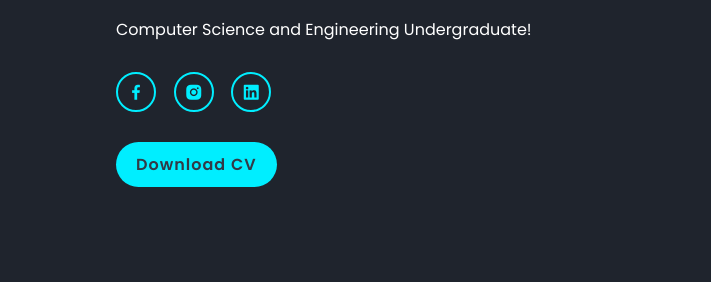
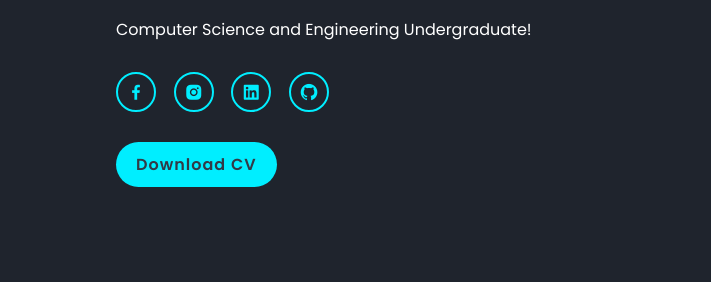
Before and after one commit to supratimpaul13/My-portfolio, a website: page index.html in a window 1280 px wide. Shown: the part 432-714 px from the top of the page, 0-711 px from the left. Drawn offline with nearby package versions, Linux system fonts and the light colour scheme.

Commit message:
added the github link

```diff
--- a/index.html
+++ b/index.html
@@ -53,6 +53,9 @@
                         class="bx bxl-instagram-alt"></i></a>
                 <a href="https://www.linkedin.com/in/supratim-paul-050548211" target="_blank"><i
                         class="bx bxl-linkedin-square"></i></a>
+
+                <a href="https://github.com/supratimpaul13" target="_blank"><i
+                        class="bx bxl-github"></i></a>
             </div>
             <a href="https://drive.google.com/file/d/18APeUWHKYGU1gtjTdr6Hp6RRq4mOhihC/view?usp=sharing" class="btn"
                 target="_blank">Download CV</a>
```
